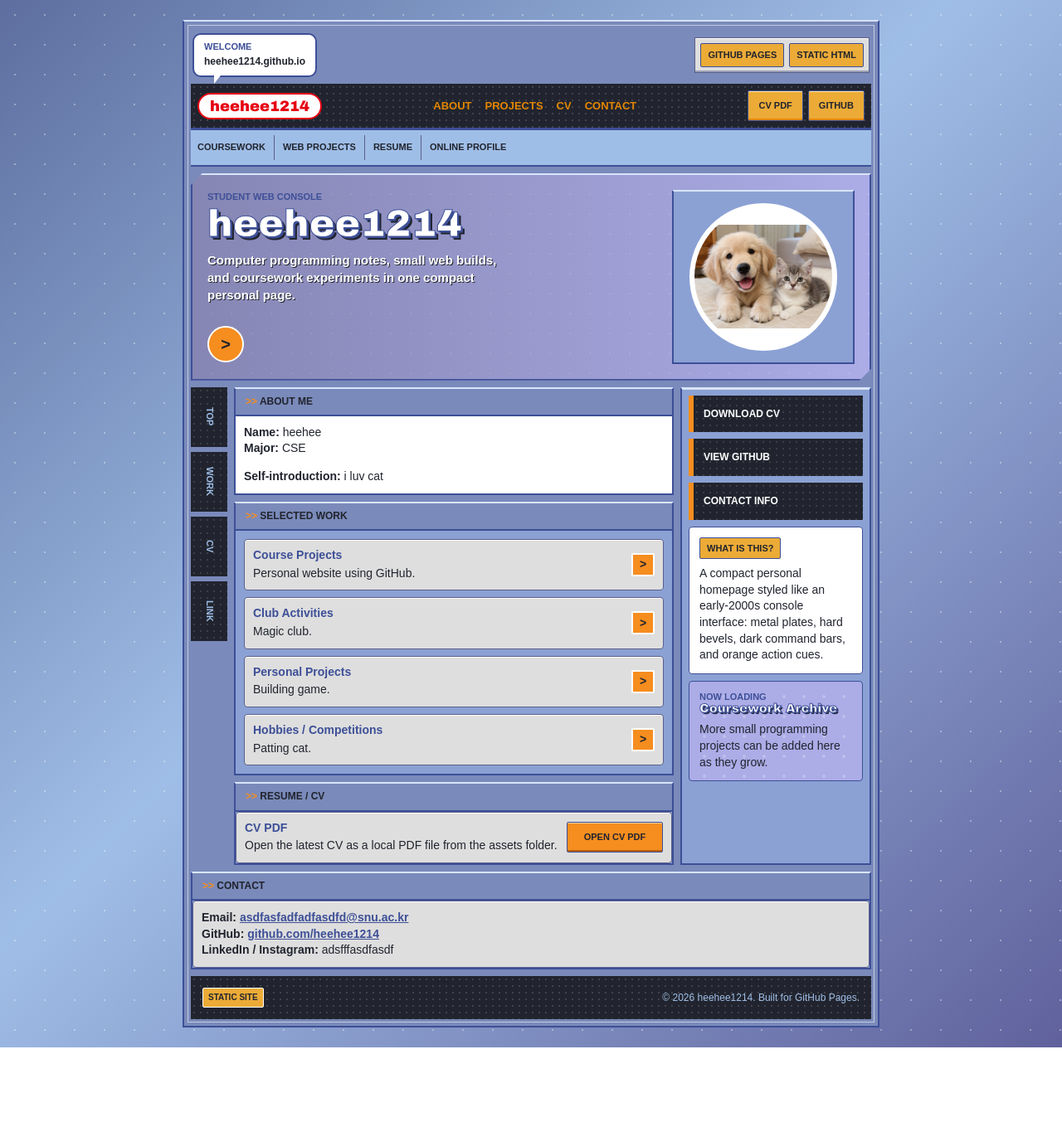
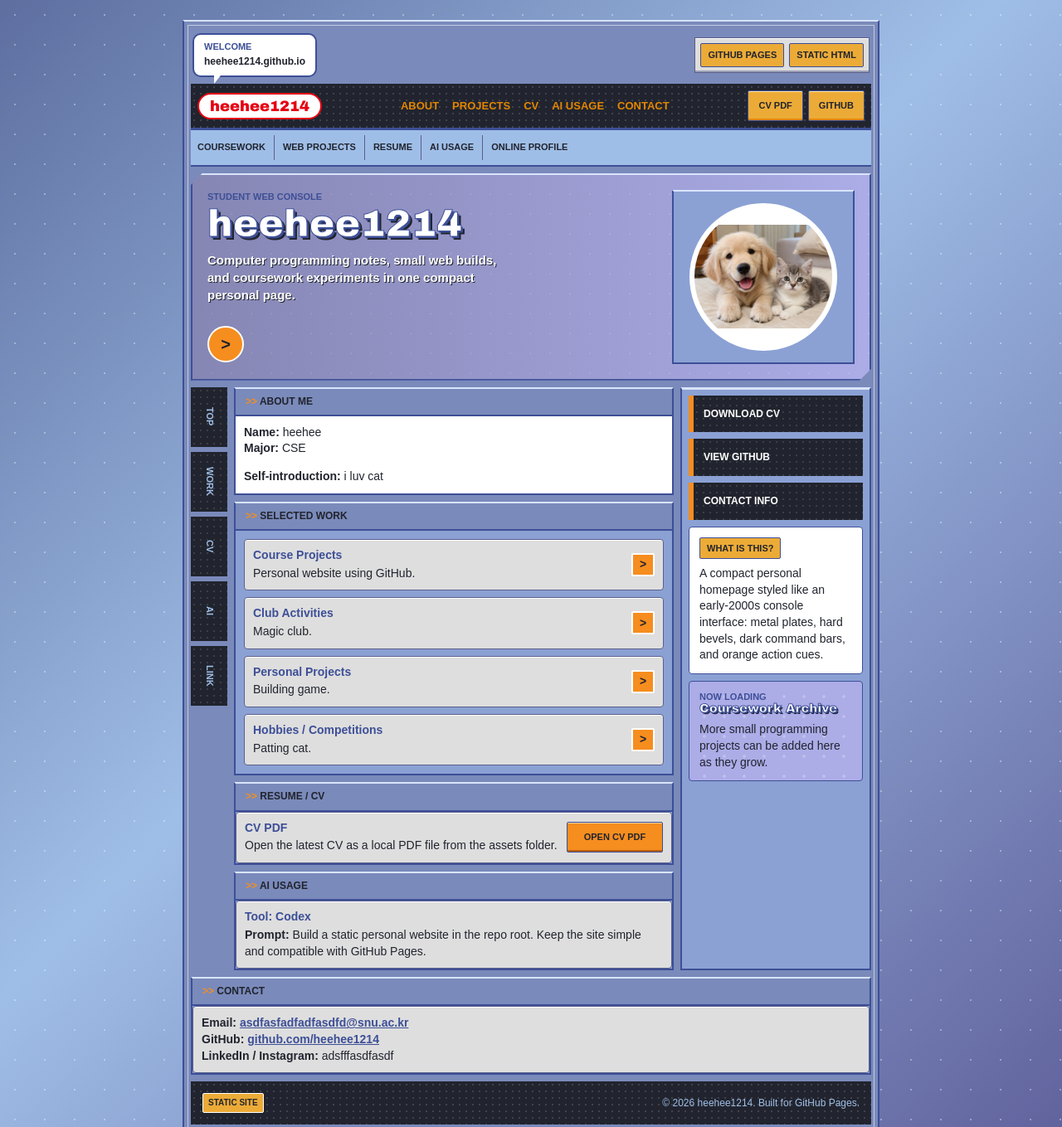
Before and after one commit to heehee1214/heehee1214.github.io, a plain HTML site: page index.html in a window 1280 px wide. Shown: the top 1359 px of the page at 83% size. Before the commit the page ends 1263 px from the top, so only its background shows below. Drawn offline with Linux system fonts and the light colour scheme.

Commit message:
add instruction AI usage

```diff
--- a/index.html
+++ b/index.html
@@ -28,6 +28,7 @@
         <li><a href="#about">About</a></li>
         <li><a href="#projects">Projects</a></li>
         <li><a href="#resume">CV</a></li>
+        <li><a href="#ai-usage">AI Usage</a></li>
         <li><a href="#contact">Contact</a></li>
       </ul>
       <div class="utility-links" aria-label="Utility links">
@@ -40,6 +41,7 @@
       <a href="#about">Coursework</a>
       <a href="#projects">Web Projects</a>
       <a href="#resume">Resume</a>
+      <a href="#ai-usage">AI Usage</a>
       <a href="#contact">Online Profile</a>
     </nav>
 
@@ -70,6 +72,7 @@
           <a href="#about">Top</a>
           <a href="#projects">Work</a>
           <a href="#resume">CV</a>
+          <a href="#ai-usage">AI</a>
           <a href="#contact">Link</a>
         </aside>
 
@@ -131,6 +134,20 @@
               <a class="button-submit" href="assets/cv.pdf">Open CV PDF</a>
             </div>
           </section>
+
+          <section class="chrome-panel" id="ai-usage" aria-labelledby="ai-usage-title">
+            <h2 id="ai-usage-title" class="panel-title">AI Usage</h2>
+            <div class="resume-card">
+              <div>
+                <h3>Tool: Codex</h3>
+                <p>
+                  <strong>Prompt:</strong> Build a static personal website in
+                  the repo root. Keep the site simple and compatible with
+                  GitHub Pages.
+                </p>
+              </div>
+            </div>
+          </section>
         </div>
 
         <aside class="right-rail" aria-label="Profile actions and details">
```
